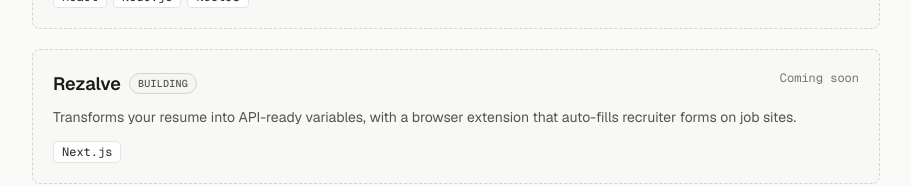
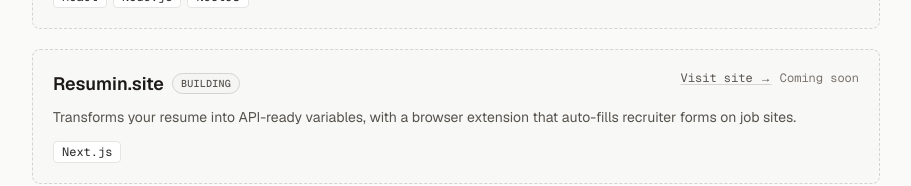
Before and after one commit to juliojesusr0x/juliocesarguedes.dev, a Next.js app: page / in a window 1280 px wide. Shown: the part 1307-1493 px from the top of the page, without its empty margins (184-1095 px from the left). Built offline with nearby package versions, Linux system fonts and the light colour scheme.

Commit message:
add resumin.site

```diff
--- a/app/layout.tsx
+++ b/app/layout.tsx
@@ -14,7 +14,7 @@
 
 const title = "Julio Cesar Guedes | Senior Frontend Engineer";
 const description =
-  "Senior Frontend Engineer (React, TypeScript, Next.js). Portfolio: live enterprise work and projects in progress—Blueticket, Potássio do Brasil, Audiofy, Terço App, Rezalve.";
+  "Senior Frontend Engineer (React, TypeScript, Next.js). Portfolio: live enterprise work and projects in progress—Blueticket, Potássio do Brasil, Audiofy, Terço App, Resumin.site.";
 
 export const metadata: Metadata = {
   title,
--- a/app/page.tsx
+++ b/app/page.tsx
@@ -53,6 +53,16 @@
           </span>
         </div>
         <div className="flex shrink-0 flex-wrap justify-end gap-2 font-mono text-[10px] sm:text-xs">
+          {project.url && (
+            <a
+              href={project.url}
+              target="_blank"
+              rel="noopener noreferrer"
+              className="text-stone-600 underline decoration-stone-300 underline-offset-2 hover:text-stone-900 hover:decoration-stone-600"
+            >
+              Visit site →
+            </a>
+          )}
           {project.githubUrl && (
             <a
               href={project.githubUrl}
--- a/lib/site.ts
+++ b/lib/site.ts
@@ -2,6 +2,7 @@
   title: string;
   description: string;
   tech: readonly string[];
+  url?: string;
   githubUrl?: string;
   comingSoon?: boolean;
 };
@@ -76,10 +77,11 @@
       githubUrl: "https://github.com/juliojesusr0x/terco-app",
     },
     {
-      title: "Rezalve",
+      title: "Resumin.site",
       description:
         "Transforms your resume into API-ready variables, with a browser extension that auto-fills recruiter forms on job sites.",
       tech: ["Next.js"],
+      url: "https://resumin.site",
       comingSoon: true,
     },
   ] satisfies readonly BuildingProject[],
```
